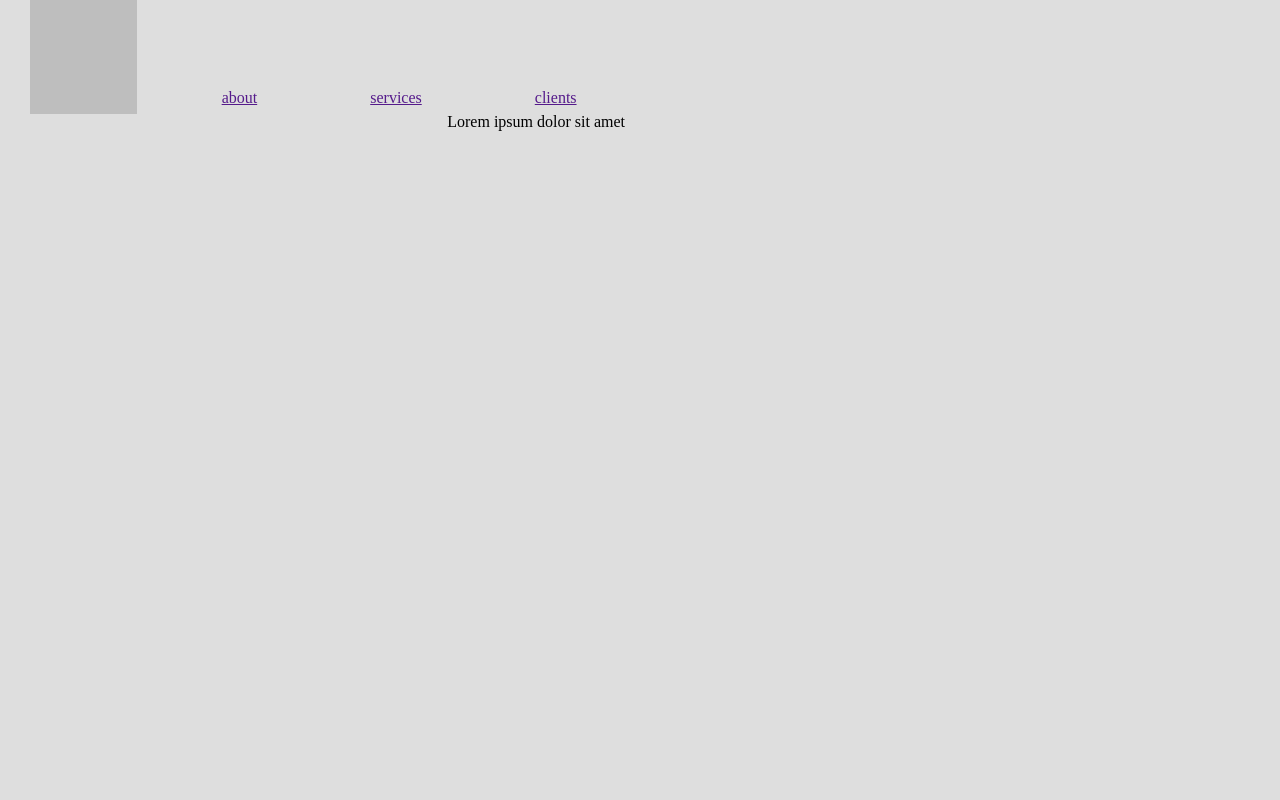
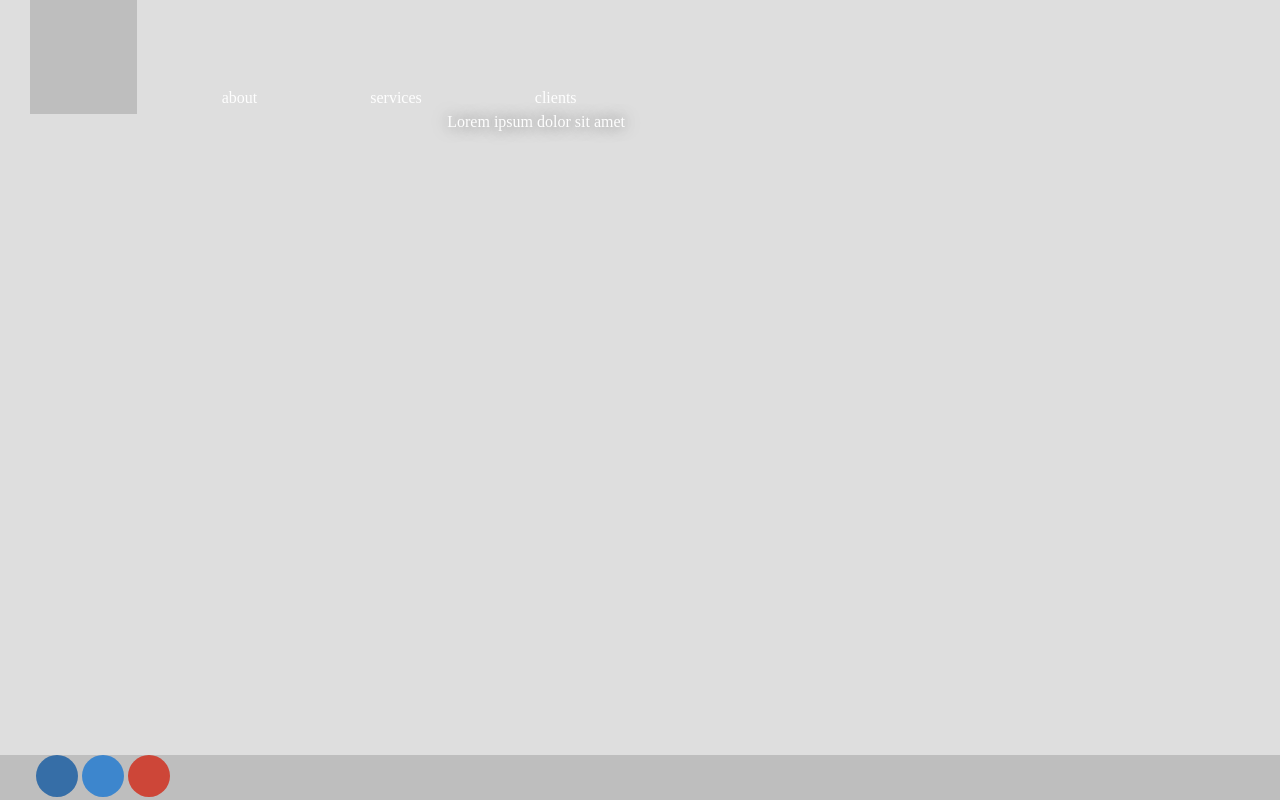
Before and after one commit to yanorlov/ninja, a plain HTML site: page index.html in a window 1280 px wide. Drawn offline with Linux system fonts and the light colour scheme.

Commit message:
footer + socialmedias + font-color + text-shadow

```diff
--- a/css/reset.css
+++ b/css/reset.css
@@ -1,3 +1,9 @@
+html {
+	box-sizing: border-box;
+}
+*, *:before, *:after {
+	box-sizing: inherit;
+}
 html, body, div, span, applet, object, iframe,
 h1, h2, h3, h4, h5, h6, p, blockquote, pre,
 a, abbr, acronym, address, big, cite, code,
--- a/css/styles.css
+++ b/css/styles.css
@@ -1,5 +1,14 @@
 html, body, .wrapper {
     height: 100%;
+}
+
+html {
+    color: #fefefe;
+}
+
+a {
+    color: inherit;
+    text-decoration: none;
 }
 
 .wrapper {
@@ -39,7 +48,33 @@ main {
     padding-right: 11.7647%;
 }
 
+main > p {
+    text-shadow: 0 0 15px rgba(0,0,0,.6);
+}
+
 footer {
     position: absolute;
+    width: 100%;
     bottom: 0;
+    padding-left: 2.8235%;
+    background: #bebebe;
 }
+
+.socialmedias a {
+    display: inline-block;
+    width: 42px;
+    height: 42px;
+    border-radius: 21px;
+}
+
+.sm-fb {
+    background-color: #366ea7;
+}
+
+.sm-vim {
+    background-color: #3d86cd;
+}
+
+.sm-yt {
+    background-color: #cd4638;
+}
--- a/index.html
+++ b/index.html
@@ -24,8 +24,10 @@
         </main>
         <footer>
             <div class="contacts">
-                <div class="">
-
+                <div class="socialmedias">
+                    <a href="" class="sm-fb"></a>
+                    <a href="" class="sm-vim"></a>
+                    <a href="" class="sm-yt"></a>
                 </div>
             </div>
             <div class="langs">
```
